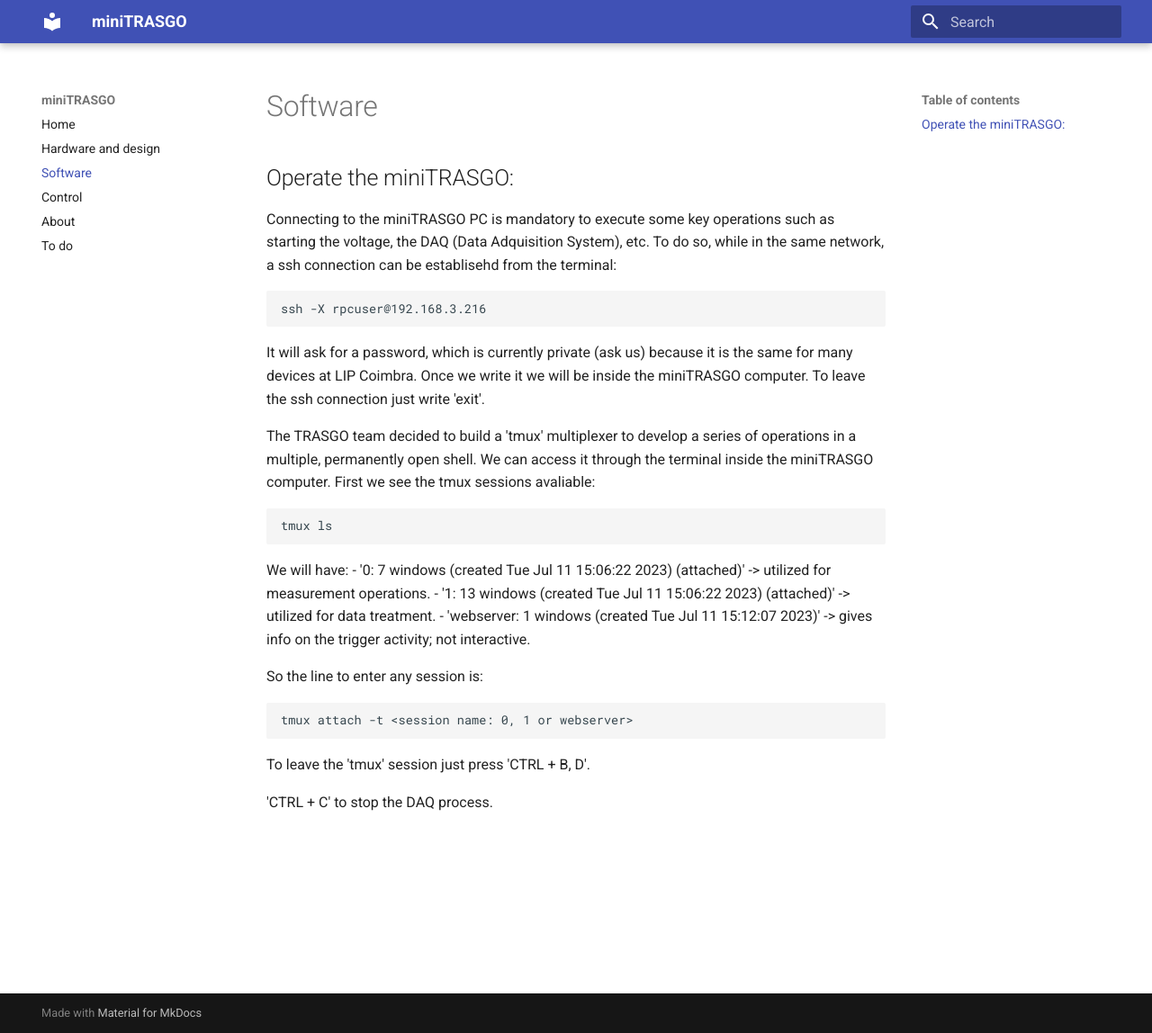
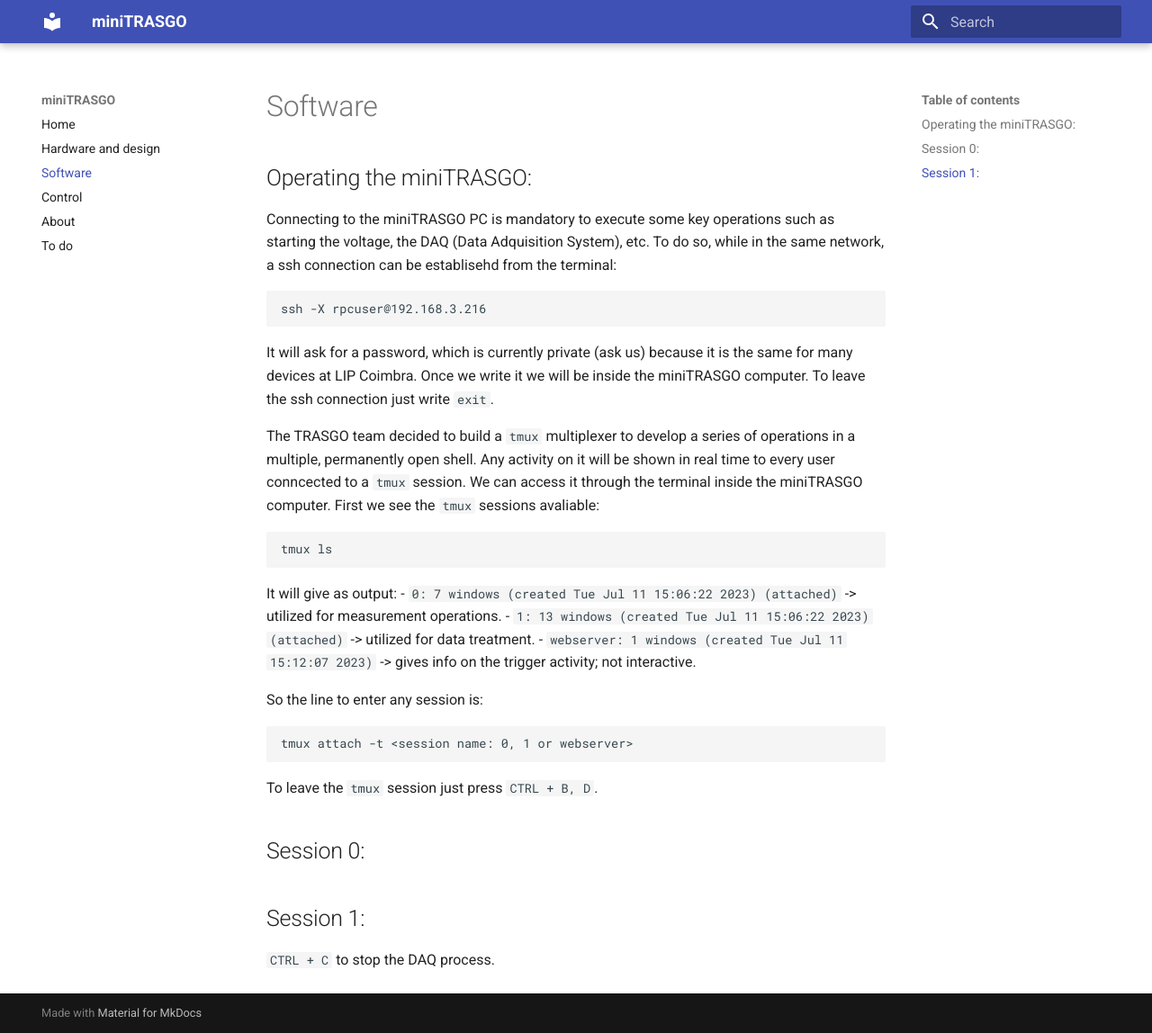
Before and after one commit to cayesoneira/miniTRASGO-documentation, an MkDocs documentation site: the page built from docs/software.md, in a window 1280 px wide and 1148 px high. Shown: the whole window at 90% size. Built offline with MkDocs 1.6.1 and Material for MkDocs 9.7.7, drawn with Linux system fonts in a browser that asks for light colours.

Commit message:
Update software.md

```diff
--- a/docs/software.md
+++ b/docs/software.md
@@ -1,22 +1,27 @@
-## Operate the miniTRASGO:
+## Operating the miniTRASGO:
 Connecting to the miniTRASGO PC is mandatory to execute some key operations such as starting the voltage, the DAQ (Data Adquisition System), etc. To do so, while in the same network, a ssh connection can be establisehd from the terminal:
 
     ssh -X rpcuser@192.168.3.216
-It will ask for a password, which is currently private (ask us) because it is the same for many devices at LIP Coimbra. Once we write it we will be inside the miniTRASGO computer. To leave the ssh connection just write 'exit'.
+It will ask for a password, which is currently private (ask us) because it is the same for many devices at LIP Coimbra. Once we write it we will be inside the miniTRASGO computer. To leave the ssh connection just write `exit`.
 
-The TRASGO team decided to build a 'tmux' multiplexer to develop a series of operations in a multiple, permanently open shell. We can access it through the terminal inside the miniTRASGO computer. First we see the tmux sessions avaliable:
+The TRASGO team decided to build a `tmux` multiplexer to develop a series of operations in a multiple, permanently open shell. Any activity on it will be shown in real time to every user conncected to a `tmux` session. We can access it through the terminal inside the miniTRASGO computer. First we see the `tmux` sessions avaliable:
 
     tmux ls
-We will have:
-- '0: 7 windows (created Tue Jul 11 15:06:22 2023) (attached)' -> utilized for measurement operations.
-- '1: 13 windows (created Tue Jul 11 15:06:22 2023) (attached)' -> utilized for data treatment.
-- 'webserver: 1 windows (created Tue Jul 11 15:12:07 2023)' -> gives info on the trigger activity; not interactive.
+It will give as output:
+- `0: 7 windows (created Tue Jul 11 15:06:22 2023) (attached)` -> utilized for measurement operations.
+- `1: 13 windows (created Tue Jul 11 15:06:22 2023) (attached)` -> utilized for data treatment.
+- `webserver: 1 windows (created Tue Jul 11 15:12:07 2023)` -> gives info on the trigger activity; not interactive.
 
 So the line to enter any session is:
 
     tmux attach -t <session name: 0, 1 or webserver>
 
-To leave the 'tmux' session just press 'CTRL + B, D'.
+To leave the `tmux` session just press `CTRL + B, D`.
+
+## Session 0:
+
+## Session 1:
 
 
-'CTRL + C' to stop the DAQ process.
+
+`CTRL + C` to stop the DAQ process.
```
